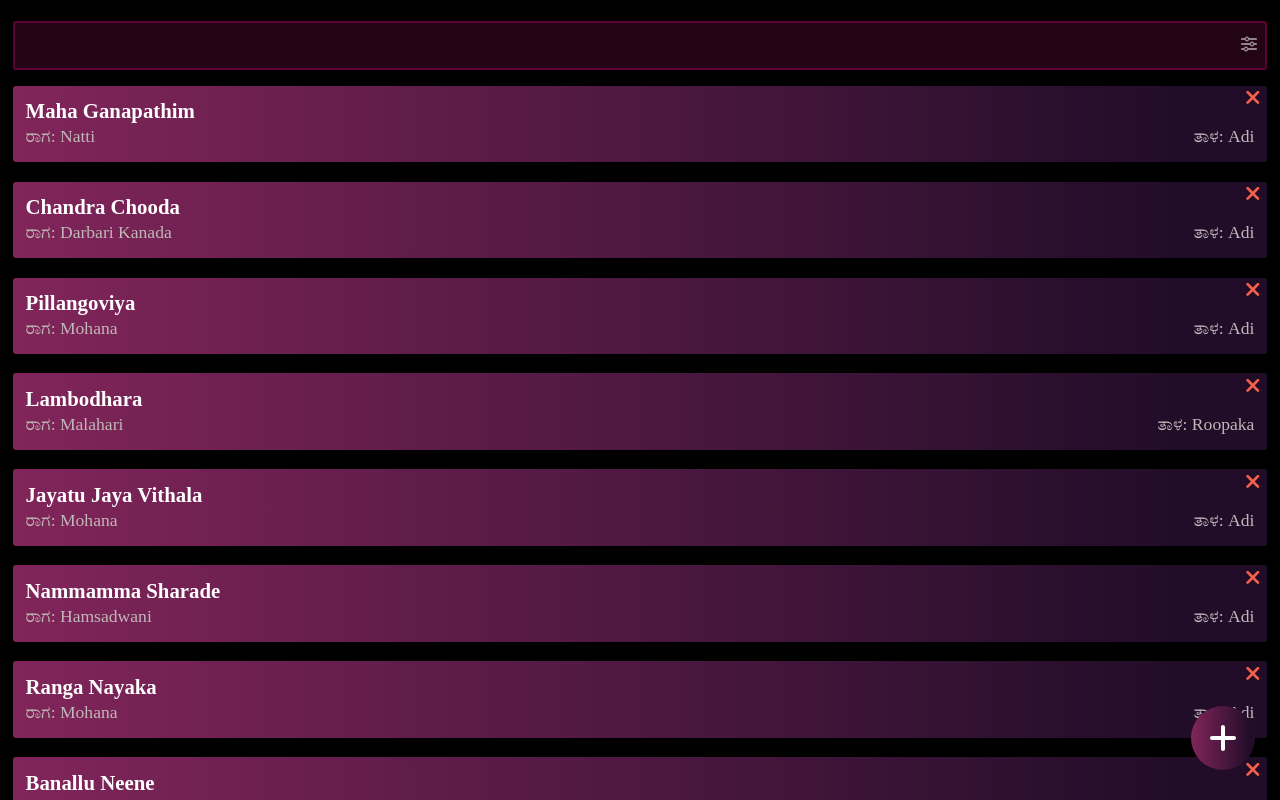
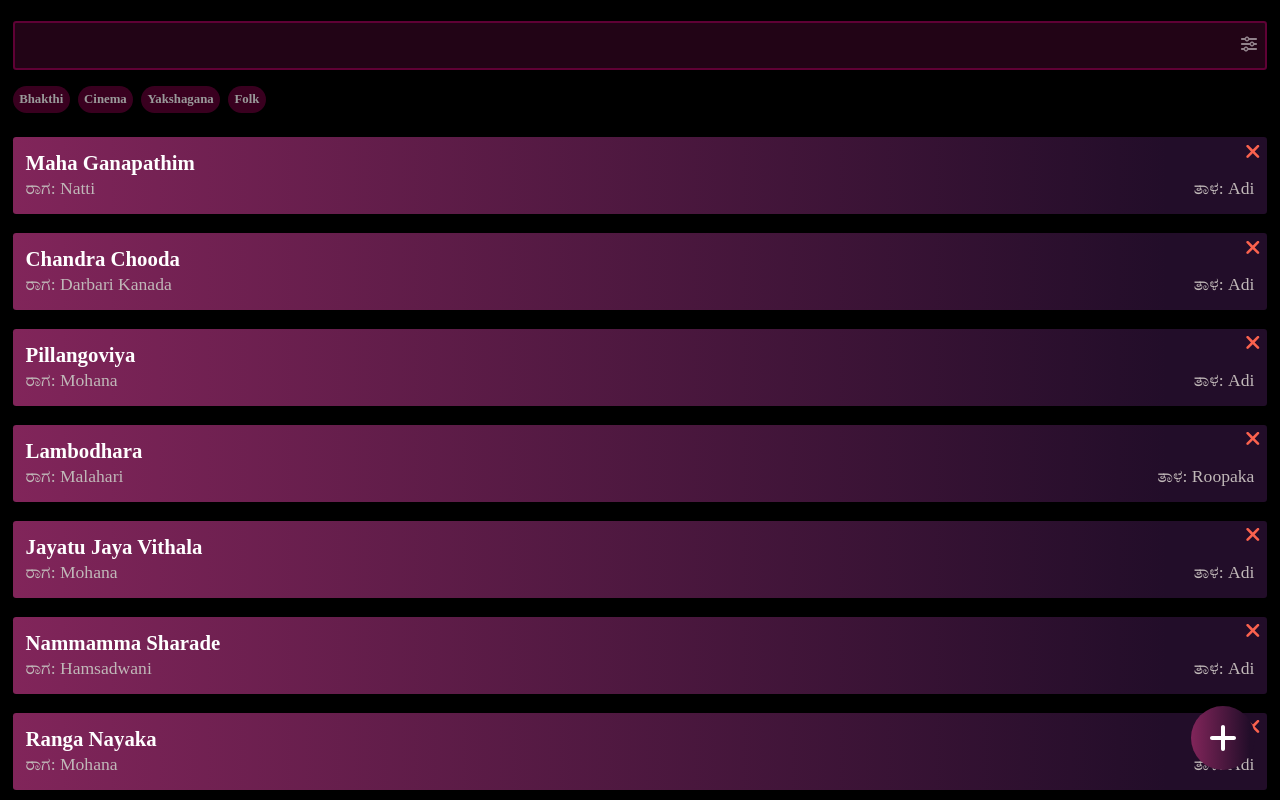
Before and after one commit to premnathkulal/saptha-swara, a React (Vite) app: page / in a window 1280 px wide. Both pictures are taken after a click on the element 1249 px from the left and 45 px from the top of the page. Shown: the top 800 px of the page. Built offline with nearby package versions, Linux system fonts and the light colour scheme.

Commit message:
Added filter bar

```diff
--- a/src/components/list-card/ListCard.scss
+++ b/src/components/list-card/ListCard.scss
@@ -28,7 +28,7 @@
         color: rgb(250, 98, 78);
         margin-left: auto;
         font-size: 1.3rem;
-        margin-top: -28px;
+        margin-top: -24px;
         margin-right: -6px;
       }
       .song-control {
--- /dev/null
+++ b/src/components/search-bar/FilterBar.scss
@@ -0,0 +1,19 @@
+@import "../../scss/_color.scss";
+
+.filter-bar {
+  padding: 0.5rem 0;
+
+  display: flex;
+  flex-wrap: wrap;
+
+  .filter-chip {
+    background: $border-color;
+    margin-right: 0.5rem;
+    margin-top: 0.5rem;
+    padding: 0.4rem;
+    border-radius: 1rem;
+    font-size: 0.8rem;
+    font-weight: bold;
+    opacity: 0.6;
+  }
+}
--- /dev/null
+++ b/src/components/search-bar/FilterBar.tsx
@@ -0,0 +1,18 @@
+import './FilterBar.scss'
+
+const filterOptiosn = [
+    "Bhakthi",
+    "Cinema",
+    "Yakshagana",
+    "Folk"
+]
+
+const FilterBar = () => {
+    return (
+        <div className="filter-bar">
+            {filterOptiosn.map((option) => <span className="filter-chip">{option}</span>)}
+        </div>
+    )
+}
+
+export default FilterBar
--- a/src/components/search-bar/SearchBar.tsx
+++ b/src/components/search-bar/SearchBar.tsx
@@ -1,16 +1,25 @@
 import { FontAwesomeIcon } from '@fortawesome/react-fontawesome'
 import './SearchBar.scss'
 import { faSliders } from '@fortawesome/free-solid-svg-icons'
+import FilterBar from './FilterBar'
+import { useState } from 'react'
 
 const SearchBar = () => {
+    const [showFilter, setShowFilter] = useState(false)
+
+    const handleShowFilter = () => {
+        setShowFilter((showFilter: boolean) => !showFilter)
+    }
+
     return (
         <div className="search-bar-container">
             <div className="search-bar">
                 <input type="text" />
-                <div className="filter-icon">
+                <div className="filter-icon" onClick={handleShowFilter}>
                     <FontAwesomeIcon icon={faSliders} />
                 </div>
             </div>
+            {showFilter && <FilterBar />}
         </div>
     )
 }
```
